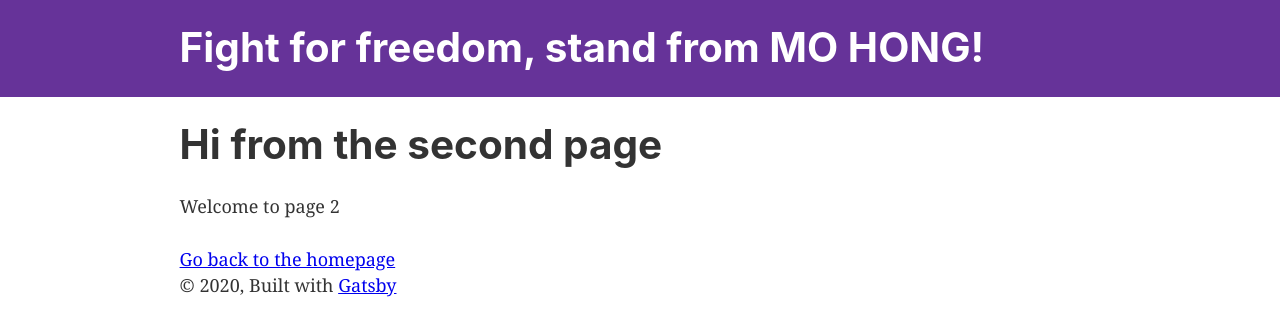
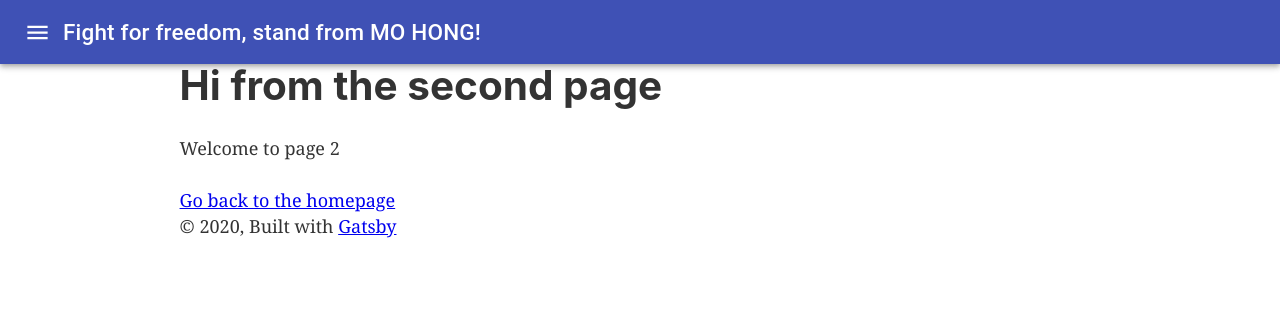
Before and after one commit to cswbrian/warsinhk-legacy, a Gatsby site: page /page-2 in a window 1280 px wide. Built offline with nearby package versions, Linux system fonts and the light colour scheme; Gatsby itself is replaced by a stand-in of ours.

Commit message:
Use material-ui for header

```diff
--- a/src/components/header.js
+++ b/src/components/header.js
@@ -1,34 +1,20 @@
-import { Link } from "gatsby"
 import PropTypes from "prop-types"
 import React from "react"
+import AppBar from "@material-ui/core/AppBar"
+import Toolbar from "@material-ui/core/Toolbar"
+import Typography from "@material-ui/core/Typography"
+import IconButton from "@material-ui/core/IconButton"
+import MenuIcon from "@material-ui/icons/Menu"
 
 const Header = ({ siteTitle }) => (
-  <header
-    style={{
-      background: `rebeccapurple`,
-      marginBottom: `1.45rem`,
-    }}
-  >
-    <div
-      style={{
-        margin: `0 auto`,
-        maxWidth: 960,
-        padding: `1.45rem 1.0875rem`,
-      }}
-    >
-      <h1 style={{ margin: 0 }}>
-        <Link
-          to="/"
-          style={{
-            color: `white`,
-            textDecoration: `none`,
-          }}
-        >
-          {siteTitle}
-        </Link>
-      </h1>
-    </div>
-  </header>
+  <AppBar position="static">
+    <Toolbar>
+      <IconButton edge="start" color="inherit" aria-label="menu">
+        <MenuIcon />
+      </IconButton>
+      <Typography variant="h6">{siteTitle}</Typography>
+    </Toolbar>
+  </AppBar>
 )
 
 Header.propTypes = {
```
